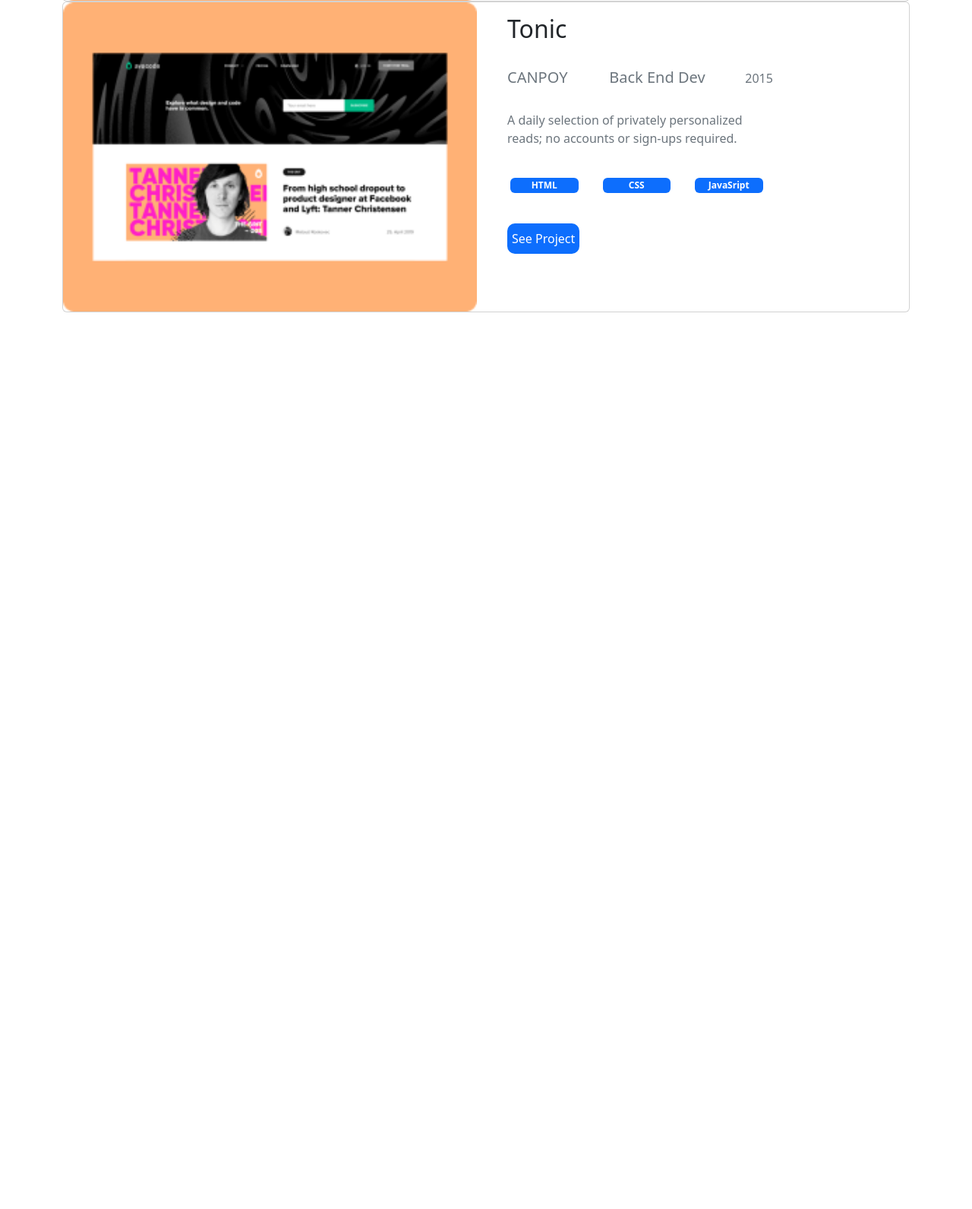
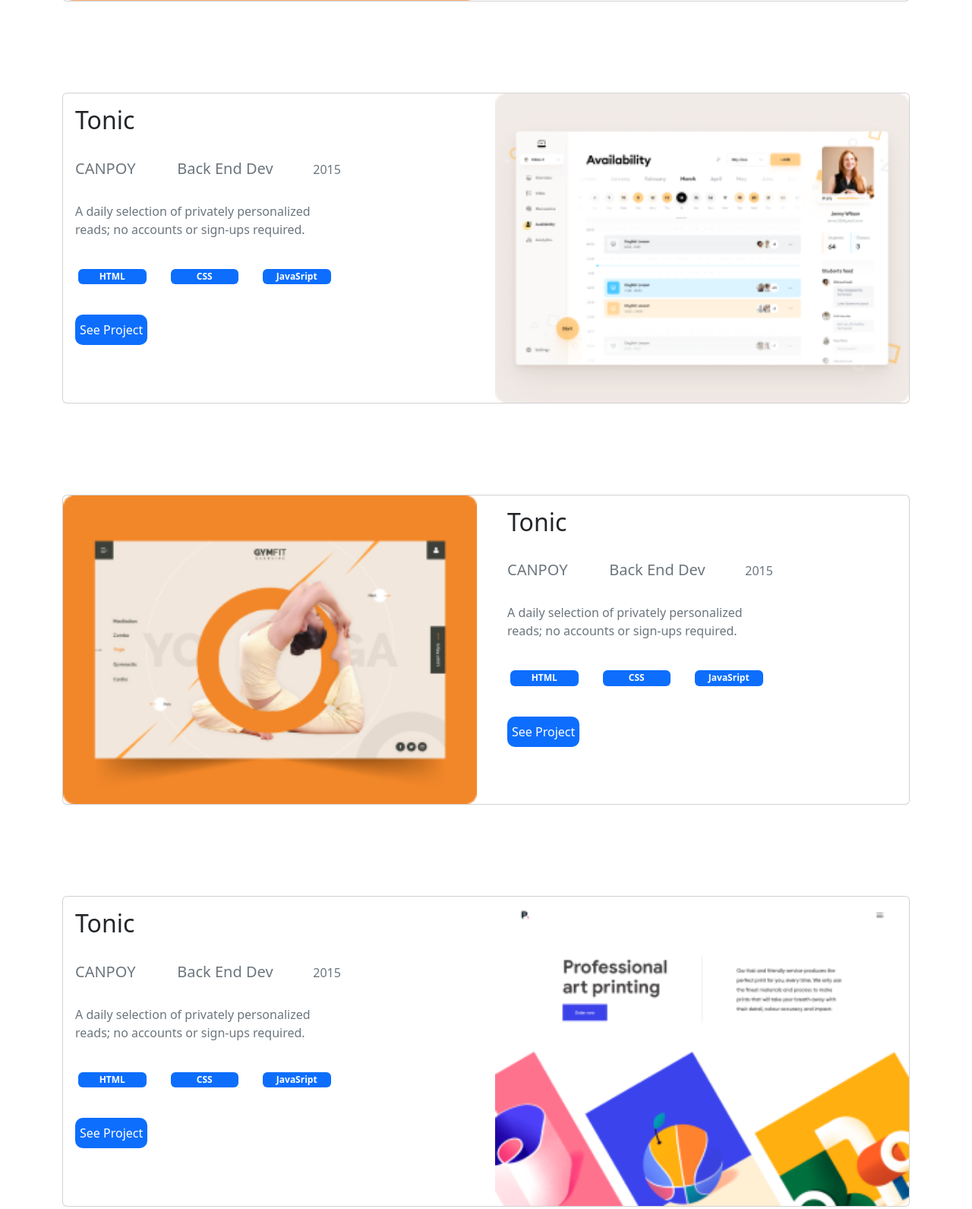
Before and after one commit to ahmed025566/Bootstrap, a website: page index.html in a window 1280 px wide. Shown: the part 824-2415 px from the top of the page at 76% size. Before the commit the page ends 1235 px from the top, so only its background shows below. Drawn offline with nearby package versions, Linux system fonts and the light colour scheme.

Commit message:
Add another two cards

```diff
--- a/index.html
+++ b/index.html
@@ -51,7 +51,7 @@
         </div>
       </div>
     <section class="container mt-5">
-    <div class="card mx-auto">
+    <div class="card mx-auto" style="margin-bottom: 120px;">
         <div class="row">
          <div class="col-md-6"><img src="images/images/Snapshoot Portfolio-1.png" alt="Snapshoot-portfolio" class="card-img"></div>
          <div class="col-md-6">
@@ -73,9 +73,9 @@
        </div>
        </div>
     </div>
-    <div class="card mx-auto">
+    <div class="card mx-auto mt-5" style="margin-bottom: 120px;">
       <div class="row">
-       <div class="col-md-6"><img src="images/images/Snapshoot Portfolio-1.png" alt="Snapshoot-portfolio" class="card-img"></div>
+
        <div class="col-md-6">
        <div class="card-body">
          <h2 class="card-title">Tonic</h2>
@@ -93,8 +93,57 @@
         <button class="bg-primary text-white mt-4" style="border-radius: 10px; border: none; height: 40px;">See Project</button>
        </div>
      </div>
+     <div class="col-md-6"><img src="images/images/Snapshoot Portfolio-2.png" alt="Snapshoot-portfolio" class="card-img"></div>
      </div>
   </div>
+  <div class="card mx-auto mt-5" style="margin-bottom: 120px;">
+    <div class="row">
+     <div class="col-md-6"><img src="images/images/Snapshoot Portfolio-3.png" alt="Snapshoot-portfolio" class="card-img"></div>
+     <div class="col-md-6">
+     <div class="card-body">
+       <h2 class="card-title">Tonic</h2>
+       <div class="row">
+         <div class="col-sm-3"> <p class="h5 mt-4 text-secondary">CANPOY</p> </div>
+         <div class="col-sm-4"><p class="h5 mt-4 text-secondary">Back End Dev</p></div>
+         <div class="col-sm-2"><p class="h6 mt-4 pt-1 text-secondary">2015</p></div>
+      </div>
+      <p class="col-lg-8 mt-4 text-secondary">A daily selection of privately personalized reads; no accounts or sign-ups required.</p>
+      <div class="row mt-4">
+         <span class="badge bg-primary col-md-2 m-3">HTML</span>
+         <span class="badge bg-primary col-md-2 m-3">CSS</span>
+         <span class="badge bg-primary col-md-2 m-3">JavaSript</span>
+      </div>
+      <button class="bg-primary text-white mt-4" style="border-radius: 10px; border: none; height: 40px;">See Project</button>
+     </div>
+   </div>
+   </div>
+</div>
+<div class="card mx-auto mt-5" style="margin-bottom: 120px;">
+  <div class="row">
+
+   <div class="col-md-6">
+   <div class="card-body">
+     <h2 class="card-title">Tonic</h2>
+     <div class="row">
+       <div class="col-sm-3"> <p class="h5 mt-4 text-secondary">CANPOY</p> </div>
+       <div class="col-sm-4"><p class="h5 mt-4 text-secondary">Back End Dev</p></div>
+       <div class="col-sm-2"><p class="h6 mt-4 pt-1 text-secondary">2015</p></div>
+    </div>
+    <p class="col-lg-8 mt-4 text-secondary">A daily selection of privately personalized reads; no accounts or sign-ups required.</p>
+    <div class="row mt-4">
+       <span class="badge bg-primary col-md-2 m-3">HTML</span>
+       <span class="badge bg-primary col-md-2 m-3">CSS</span>
+       <span class="badge bg-primary col-md-2 m-3">JavaSript</span>
+    </div>
+    <button class="bg-primary text-white mt-4" style="border-radius: 10px; border: none; height: 40px;">See Project</button>
+   </div>
+ </div>
+ <div class="col-md-6"><img src="images/images/Snapshoot Portfolio-4.png" alt="Snapshoot-portfolio" class="card-img"></div>
+ </div>
+</div>
+    </section>
+    <section>
+
     </section>
 </body>
 </html>
```
